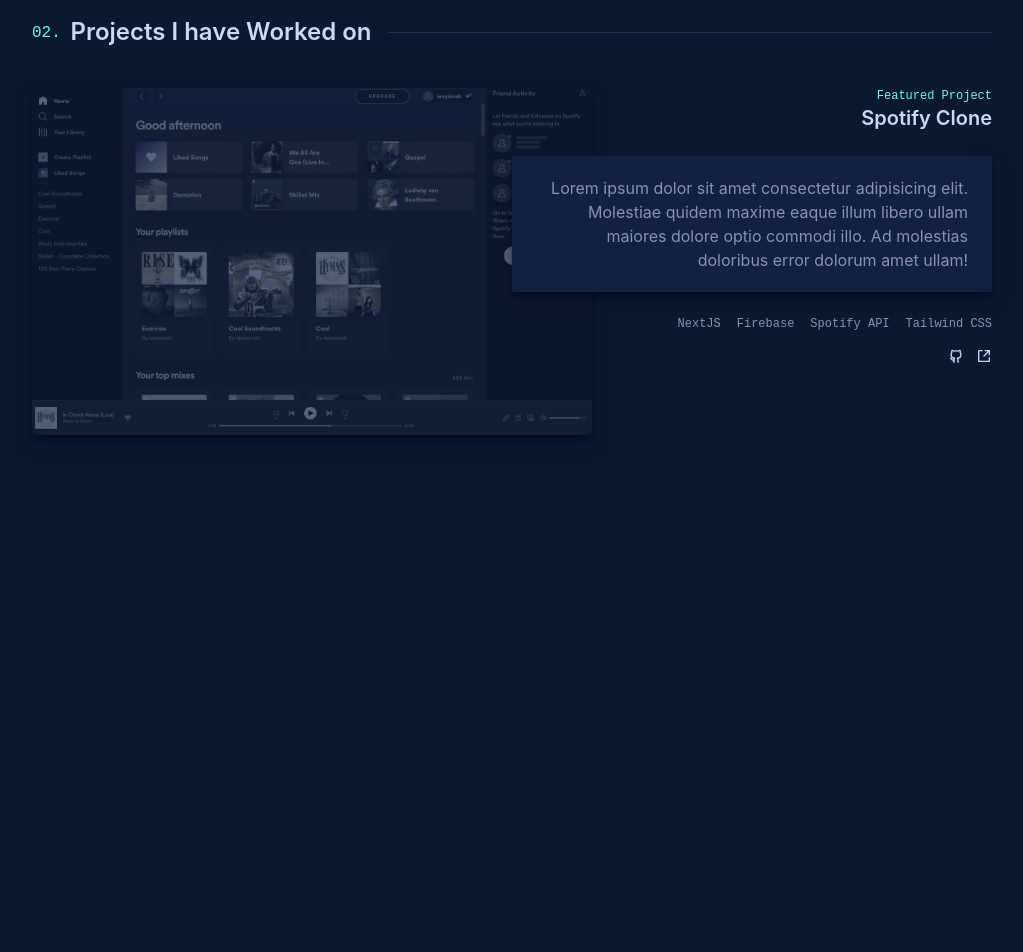
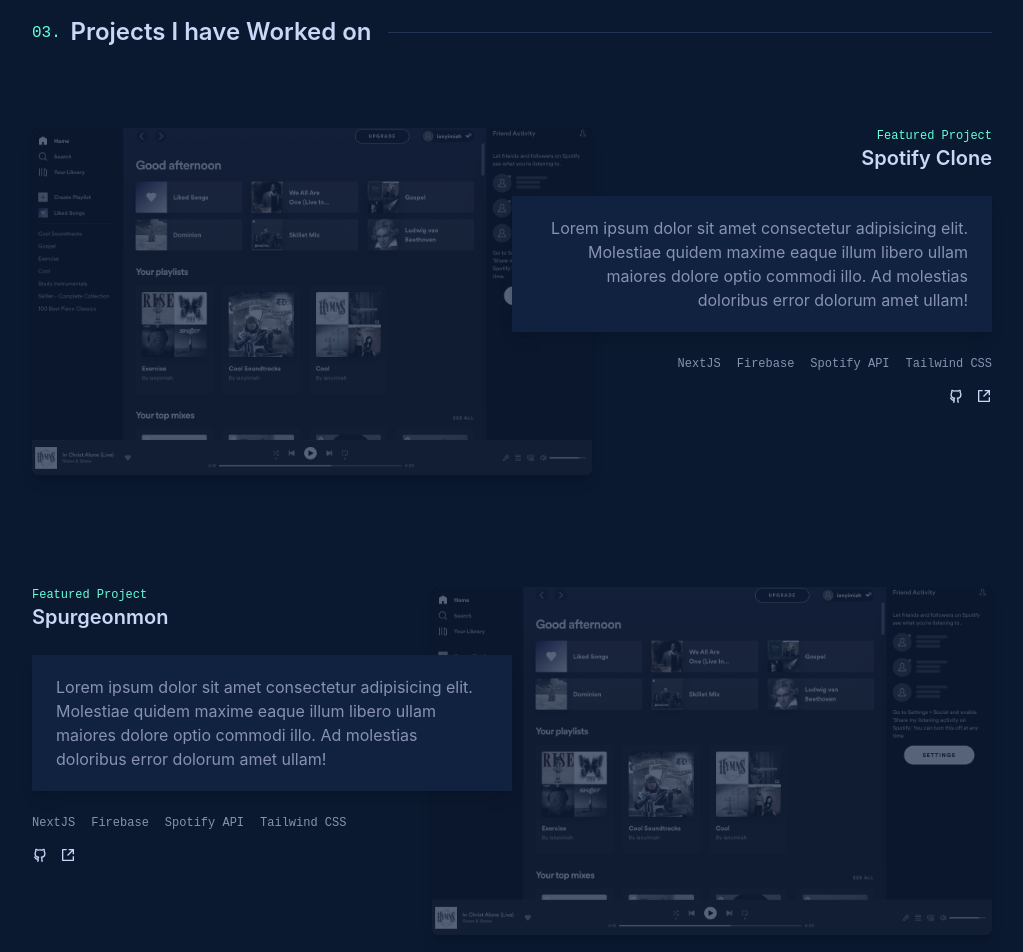
Before and after one commit to iandev096/portfolio-brittany-chiang, a Next.js app: page / in a window 1280 px wide. Shown: the part 2180-3132 px from the top of the page, without its empty margins (128-1151 px from the left). Before the commit the page ends 2727 px from the top, so only its background shows below. Built offline with nearby package versions, Linux system fonts and the light colour scheme; what tailwindcss-debug-screens would draw is missing.

Commit message:
- completed works - added contact me - added footer

```diff
--- a/components/Layouts/App/Navbar/NavDrawer/index.tsx
+++ b/components/Layouts/App/Navbar/NavDrawer/index.tsx
@@ -6,7 +6,7 @@
 import DrawerItem from "./DrawerItem";
 import Button from "../../../../Button";
 import SocialItem from "./SocialItem";
-import { DRAWER_ITEMS, SOCIAL_ITEMS } from "../../data";
+import { DRAWER_ITEMS, SOCIAL_ITEMS } from "../../../../../data";
 
 interface Props {
   show: boolean;
--- a/components/Layouts/App/index.tsx
+++ b/components/Layouts/App/index.tsx
@@ -1,7 +1,7 @@
 import Head from "next/head";
 import React, { useState } from "react";
 import Navbar from "./Navbar";
-import { SOCIAL_ITEMS2 } from "./data";
+import { SOCIAL_ITEMS2 } from "../../../data";
 import classes from "./styles.module.scss";
 
 interface Props {
--- /dev/null
+++ b/components/ProjectCard/index.tsx
@@ -0,0 +1,49 @@
+import React from "react";
+import { RiGithubLine, RiShareBoxLine, RiBriefcaseLine } from "react-icons/ri";
+
+interface Props {
+  title: string;
+  description: string;
+  tags: string[];
+  githubUrl: string;
+  projectUrl: string;
+}
+
+export default function ProjectCard({
+  description,
+  title,
+  tags,
+  githubUrl,
+  projectUrl,
+}: Props) {
+  return (
+    <div className="p-8 bg-primary-light shadow-md shadow-primary-shadow transition-all hover:shadow-xl hover:-translate-y-1 rounded-md">
+      <div className="flex justify-between items-center mb-7">
+        <a href={githubUrl}>
+          <RiBriefcaseLine size={40} className="text-secondary" />
+        </a>
+        <div className="flex gap-4">
+          <a href={githubUrl}>
+            <RiGithubLine size={20} />
+          </a>
+          <a href={githubUrl}>
+            <RiShareBoxLine size={20} />
+          </a>
+        </div>
+      </div>
+
+      <a href={githubUrl}>
+        <h2 className="text-xl font-semibold text-gray-extra-light mb-4">
+          {title}
+        </h2>
+      </a>
+      <p className="mb-8">{description}</p>
+
+      <ul className="flex gap-4 mb-4 px-6 md:px-0  text-xs font-mono">
+        {tags.map((tag) => (
+          <li key={tag}>{tag}</li>
+        ))}
+      </ul>
+    </div>
+  );
+}
--- a/components/ProjectItem/index.tsx
+++ b/components/ProjectItem/index.tsx
@@ -9,6 +9,7 @@
   githubUrl: string;
   projectUrl: string;
   reverse?: boolean;
+  imageSrc: string;
 }
 
 export default function ProjectItem({
@@ -19,30 +20,41 @@
   githubUrl,
   projectUrl,
   reverse,
+  imageSrc,
 }: Props) {
   return (
-    <div className="grid grid-cols-12">
-      <div className="relative col-start-1 col-end-8 row-start-1 shadow-primary-shadow shadow-lg row-end-2 rounded-md overflow-hidden">
-        <div className="absolute inset-0 z-10 bg-primary-light opacity-70" />
+    <div className="md:grid grid-cols-12 group">
+      <div
+        className={`${
+          reverse ? "col-start-6 col-end-[-1]" : "col-start-1 col-end-8"
+        } row-start-1 cursor-pointer row-end-2 relative shadow-primary-shadow md:shadow-lg rounded-md overflow-hidden -z-10 md:z-auto`}
+      >
+        <div className="absolute inset-0 z-10 bg-primary-light opacity-70 group-hover:opacity-0 transition-all" />
         <img
-          alt="project-1"
-          className="w-full h-full object-left-top object-cover grayscale-[80%]"
-          src="/images/project-1.png"
+          alt={title}
+          className="w-full h-full object-left-top object-cover grayscale-[80%] group-hover:grayscale-[20%] transition-all"
+          src={imageSrc}
         />
       </div>
       <div
-        className={`col-start-7 col-end-[-1] z-20 row-start-1 row-end-2 ${
-          reverse ? "text-left" : "text-right"
+        className={`z-20 row-start-1 row-end-2 -mt-12 md:mt-0 md:bg-none bg-gradient-to-b to-transparent from-primary-light ${
+          reverse
+            ? "md:text-left col-start-1 col-end-7"
+            : "md:text-right col-start-7 col-end-[-1]"
         }`}
       >
-        <p className="text-xs font-mono text-secondary">{sub}</p>
-        <h2 className="text-xl font-semibold text-gray-extra-light">{title}</h2>
-        <div className="my-6 bg-primary-light shadow-primary-shadow shadow-lg px-6 py-5">
+        <p className="text-xs font-mono text-secondary px-6 md:px-0 pt-5 md:pt-0">
+          {sub}
+        </p>
+        <h2 className="text-xl font-semibold text-gray-extra-light px-6 md:px-0">
+          {title}
+        </h2>
+        <div className="my-6 md:bg-primary-light shadow-primary-shadow md:shadow-lg px-6 py-5">
           <p>{description}</p>
         </div>
         <ul
-          className={`flex gap-4 mb-4 text-xs font-mono ${
-            reverse ? "justify-start" : "justify-end"
+          className={`flex gap-4 mb-4 px-6 md:px-0  text-xs font-mono ${
+            reverse ? "md:justify-start" : "md:justify-end"
           }`}
         >
           {tags.map((tag) => (
@@ -50,7 +62,9 @@
           ))}
         </ul>
         <div
-          className={`flex gap-3 ${reverse ? "justify-start" : "justify-end"}`}
+          className={`flex gap-3 px-6 md:px-0  ${
+            reverse ? "justify-start" : "justify-end"
+          }`}
         >
           <a href={githubUrl}>
             <RiGithubLine className="text-gray-extra-light" />
--- a/components/forPages/home/Works/index.tsx
+++ b/components/forPages/home/Works/index.tsx
@@ -1,24 +1,29 @@
 import React from "react";
 import SectionHeading from "../../../Typography/SectionHeading";
-import { RiGithubLine, RiShareBoxLine } from "react-icons/ri";
 import ProjectItem from "../../../ProjectItem";
+import { OTHER_PROJ_ITEMS, PROJECT_ITEMS } from "../../../../data";
+import ProjectCard from "../../../ProjectCard";
 
 interface Props {}
 
 export default function Works({}: Props) {
   return (
-    <div className="">
-      <SectionHeading prepend="02" title="Projects I have Worked on" />
-      <ProjectItem
-        title="Spotify Clone"
-        sub="Featured Project"
-        description=" Lorem ipsum dolor sit amet consectetur adipisicing elit. Molestiae
-        quidem maxime eaque illum libero ullam maiores dolore optio
-        commodi illo. Ad molestias doloribus error dolorum amet ullam!"
-        tags={["NextJS", "Firebase", "Spotify API", "Tailwind CSS"]}
-        projectUrl=""
-        githubUrl=""
-      />
+    <div>
+      <SectionHeading prepend="03" title="Projects I have Worked on" />
+      <div className="space-y-28 pt-10">
+        {PROJECT_ITEMS.map((item, idx) => (
+          <ProjectItem reverse={idx % 2 !== 0} {...item} key={item.title} />
+        ))}
+      </div>
+
+      <div className="mt-28">
+        <SectionHeading prepend="03.5" title="Other Noteworthy Projects" />
+        <div className="grid grid-cols-2 gap-4">
+          {OTHER_PROJ_ITEMS.map((item, idx) => (
+            <ProjectCard {...item} key={item.title} />
+          ))}
+        </div>
+      </div>
     </div>
   );
 }
--- /dev/null
+++ b/data.ts
@@ -0,0 +1,138 @@
+import { GrGithub, GrLinkedinOption, GrMail, GrYoutube } from "react-icons/gr";
+import {
+  AiOutlineGithub,
+  AiOutlineLinkedin,
+  AiOutlineYoutube,
+} from "react-icons/ai";
+import { IconItem } from "./components/Layouts/App/Navbar/NavDrawer/SocialItem";
+
+export const SOCIAL_ITEMS: IconItem[] = [
+  { Icon: GrGithub, url: "https://github.com/iandev096" },
+  { Icon: GrLinkedinOption, url: "https://linkedin.com/iandev096" },
+  { Icon: GrYoutube, url: "https://youtube.com/iandev096" },
+  { Icon: GrMail, url: "https://gmail.com/iandev096" },
+];
+
+export const SOCIAL_ITEMS2: IconItem[] = [
+  { Icon: AiOutlineGithub, url: "https://github.com/iandev096" },
+  { Icon: AiOutlineLinkedin, url: "https://linkedin.com/iandev096" },
+  { Icon: AiOutlineYoutube, url: "https://youtube.com/iandev096" },
+  // { Icon: AiOutlineMail, url: "https://github.com/iandev096" },
+];
+
+export const DRAWER_ITEMS = ["About", "Experience", "Work", "Contact"];
+
+export const PROJECT_ITEMS = [
+  {
+    title: "Spotify Clone",
+    sub: "Featured Project",
+    description: `Lorem ipsum dolor sit amet consectetur adipisicing elit. Molestiae
+    quidem maxime eaque illum libero ullam maiores dolore optio
+    commodi illo. Ad molestias doloribus error dolorum amet ullam!`,
+    tags: ["NextJS", "Firebase", "Spotify API", "Tailwind CSS"],
+    projectUrl: "",
+    githubUrl: "",
+    imageSrc: "/images/project-1.png",
+  },
+  {
+    title: "Spurgeonmon",
+    sub: "Featured Project",
+    description: `Lorem ipsum dolor sit amet consectetur adipisicing elit. Molestiae
+    quidem maxime eaque illum libero ullam maiores dolore optio
+    commodi illo. Ad molestias doloribus error dolorum amet ullam!`,
+    tags: ["NextJS", "Firebase", "Spotify API", "Tailwind CSS"],
+    projectUrl: "",
+    githubUrl: "",
+    imageSrc: "/images/project-1.png",
+  },
+  {
+    title: "Unsplash Clone",
+    sub: "Featured Project",
+    description: `Lorem ipsum dolor sit amet consectetur adipisicing elit. Molestiae
+    quidem maxime eaque illum libero ullam maiores dolore optio
+    commodi illo. Ad molestias doloribus error dolorum amet ullam!`,
+    tags: ["NextJS", "Firebase", "Spotify API", "Tailwind CSS"],
+    projectUrl: "",
+    githubUrl: "",
+    imageSrc: "/images/project-1.png",
+  },
+  {
+    title: "Personal Budget",
+    sub: "Featured Project",
+    description: `Lorem ipsum dolor sit amet consectetur adipisicing elit. Molestiae
+    quidem maxime eaque illum libero ullam maiores dolore optio
+    commodi illo. Ad molestias doloribus error dolorum amet ullam!`,
+    tags: ["NextJS", "Firebase", "Spotify API", "Tailwind CSS"],
+    projectUrl: "",
+    githubUrl: "",
+    imageSrc: "/images/project-1.png",
+  },
+  {
+    title: "Youtube Clone",
+    sub: "Featured Project",
+    description: `Lorem ipsum dolor sit amet consectetur adipisicing elit. Molestiae
+    quidem maxime eaque illum libero ullam maiores dolore optio
+    commodi illo. Ad molestias doloribus error dolorum amet ullam!`,
+    tags: ["NextJS", "Firebase", "Spotify API", "Tailwind CSS"],
+    projectUrl: "",
+    githubUrl: "",
+    imageSrc: "/images/project-1.png",
+  },
+];
+
+export const OTHER_PROJ_ITEMS = [
+  {
+    title: "Rent and Rands",
+    description: `Lorem ipsum dolor sit amet consectetur adipisicing elit. Molestiae
+    quidem maxime eaque illum libero ullam maiores dolore optio
+    commodi illo. Ad molestias doloribus error dolorum amet ullam!`,
+    tags: ["NextJS", "Firebase", "Spotify API", "Tailwind CSS"],
+    projectUrl: "",
+    githubUrl: "",
+  },
+  {
+    title: "Laundry",
+    description: `Lorem ipsum dolor sit amet consectetur adipisicing elit. Molestiae
+    quidem maxime eaque illum libero ullam maiores dolore optio
+    commodi illo. Ad molestias doloribus error dolorum amet ullam!`,
+    tags: ["NextJS", "Firebase", "Spotify API", "Tailwind CSS"],
+    projectUrl: "",
+    githubUrl: "",
+  },
+  {
+    title: "Food",
+    description: `Lorem ipsum dolor sit amet consectetur adipisicing elit. Molestiae
+    quidem maxime eaque illum libero ullam maiores dolore optio
+    commodi illo. Ad molestias doloribus error dolorum amet ullam!`,
+    tags: ["NextJS", "Firebase", "Spotify API", "Tailwind CSS"],
+    projectUrl: "",
+    githubUrl: "",
+  },
+  {
+    title: "AirBnB",
+    description: `Lorem ipsum dolor sit amet consectetur adipisicing elit. Molestiae
+    quidem maxime eaque illum libero ullam maiores dolore optio
+    commodi illo. Ad molestias doloribus error dolorum amet ullam!`,
+    tags: ["NextJS", "Firebase", "Spotify API", "Tailwind CSS"],
+    projectUrl: "",
+    githubUrl: "",
+  },
+  {
+    title: "Whatsapp Clone",
+    description: `Lorem ipsum dolor sit amet consectetur adipisicing elit. Molestiae
+    quidem maxime eaque illum libero ullam maiores dolore optio
+    commodi illo. Ad molestias doloribus error dolorum amet ullam!`,
+    tags: ["NextJS", "Firebase", "Spotify API", "Tailwind CSS"],
+    projectUrl: "",
+    githubUrl: "",
+  },
+  {
+    title: "Previous Portfolio",
+    description: `Lorem ipsum dolor sit amet consectetur adipisicing elit. Molestiae
+    quidem maxime eaque illum libero ullam maiores dolore optio
+    commodi illo. Ad molestias doloribus error dolorum amet ullam!`,
+    tags: ["NextJS", "Firebase", "Spotify API", "Tailwind CSS"],
+    projectUrl: "",
+    githubUrl: "",
+  },
+];
```
Also changed, not shown: components/Layouts/App/data.ts (deleted, +0 -24 lines), components/TabView/Tabs.tsx (+8 -2 lines), components/forPages/home/Contact/index.tsx (added, +31 -0 lines), pages/index.tsx (+22 -0 lines).
